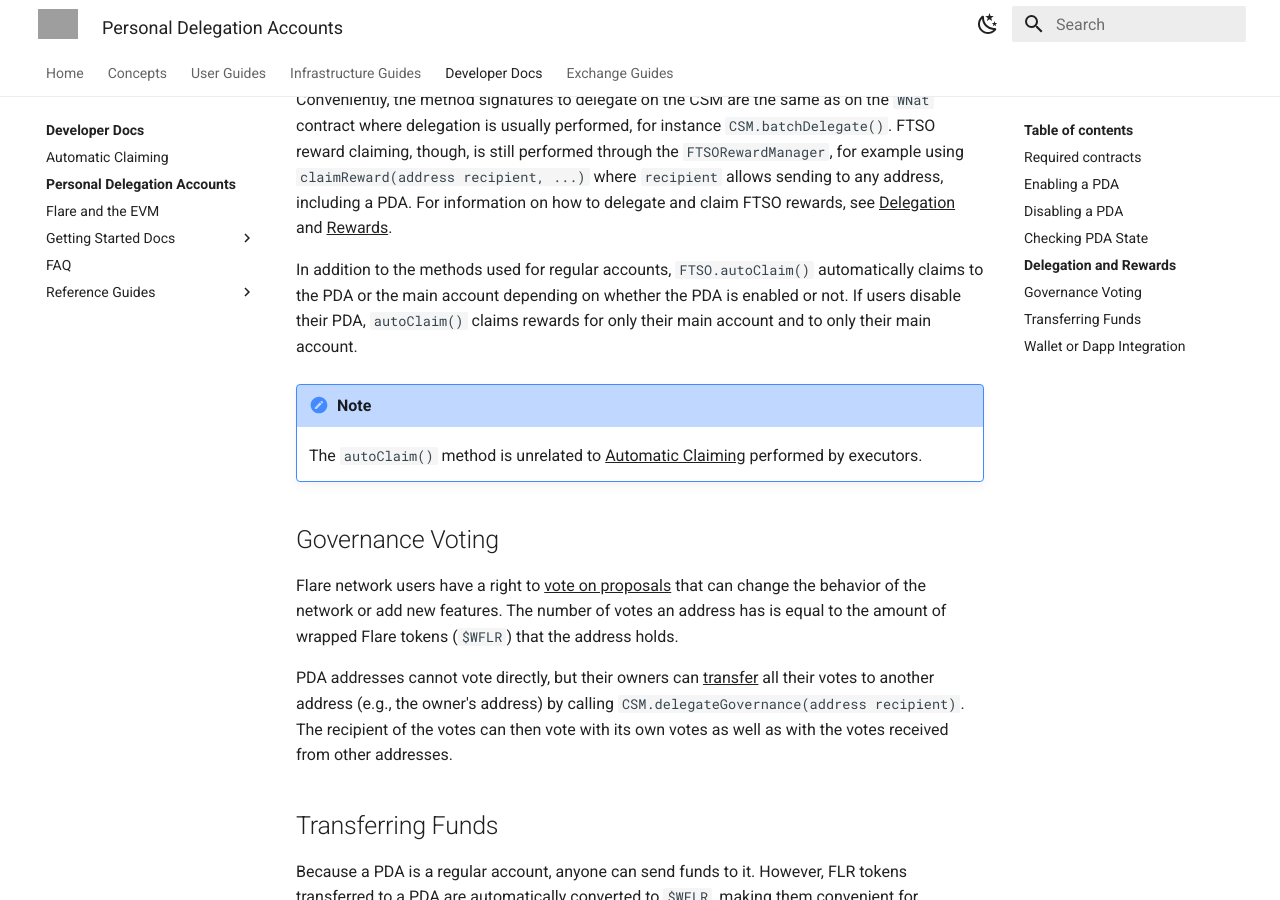
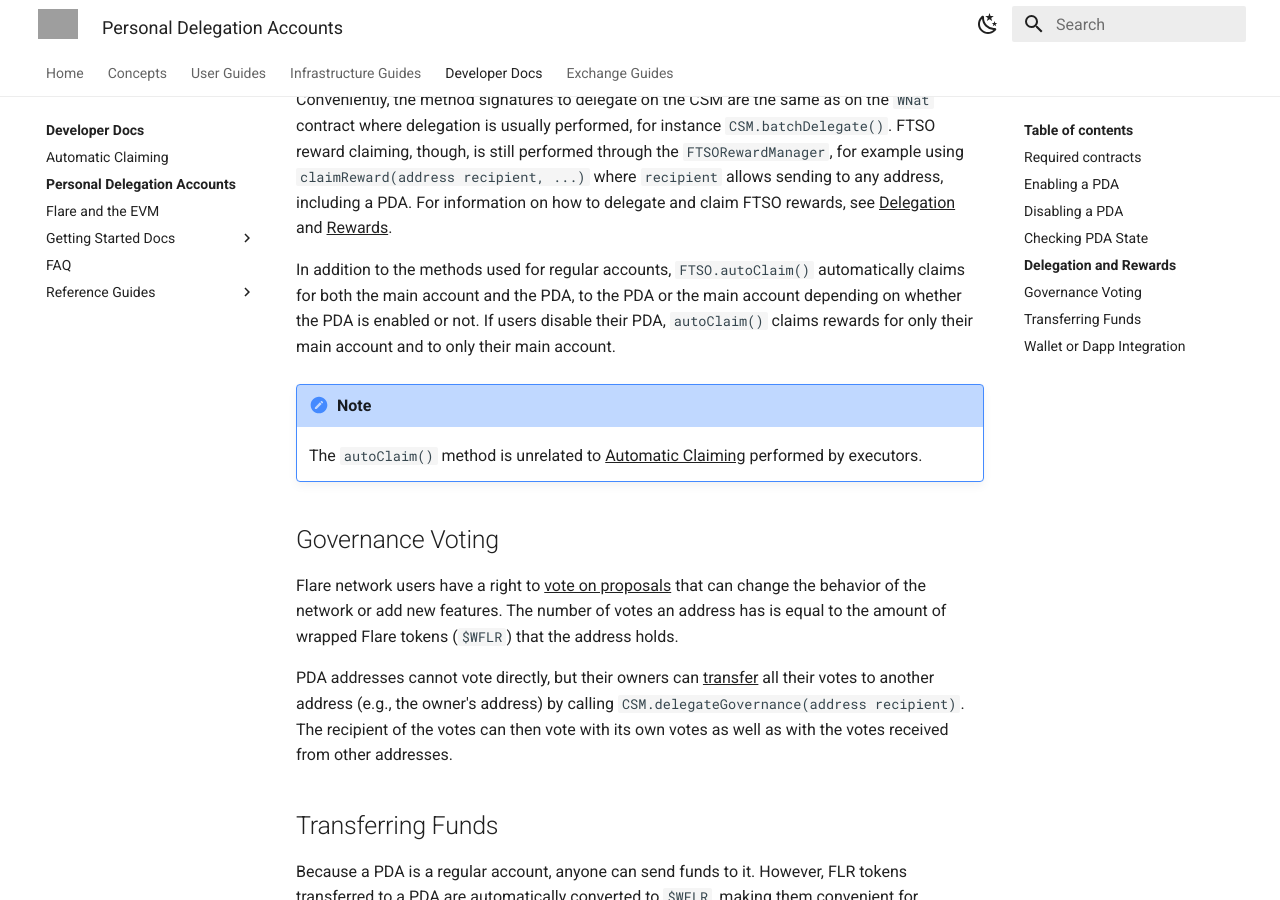
Before and after one commit to flare-foundation/docs, an MkDocs documentation site: the page built from docs/dev/personal-delegation-account.md, in a window 1280 px wide and 900 px high, scrolled down 1799 px. Built offline with MkDocs 1.6.1 and Material for MkDocs 9.7.7, drawn with Linux system fonts in a browser that asks for light colours; comment, search, counter and statistics services are not loaded; grey boxes are pictures that could not be loaded.

Commit message:
Clarify autoclaiming and PDA

```diff
--- a/docs/dev/personal-delegation-account.md
+++ b/docs/dev/personal-delegation-account.md
@@ -56,7 +56,7 @@
 FTSO reward claiming, though, is still performed through the `FTSORewardManager`, for example using `claimReward(address recipient, ...)` where `recipient` allows sending to any address, including a PDA.
 For information on how to delegate and claim FTSO rewards, see [Delegation](../tech/ftso.md#delegation) and [Rewards](../tech/ftso.md#rewards).
 
-In addition to the methods used for regular accounts, `FTSO.autoClaim()` automatically claims to the PDA or the main account depending on whether the PDA is enabled or not.
+In addition to the methods used for regular accounts, `FTSO.autoClaim()` automatically claims for both the main account and the PDA, to the PDA or the main account depending on whether the PDA is enabled or not.
 If users disable their PDA, `autoClaim()` claims rewards for only their main account and to only their main account.
 
 !!! note
```
Also changed, not shown: docs/tech/personal-delegation-account.md (+1 -0 lines), docs/user/personal-delegation-account.md (+4 -3 lines).
